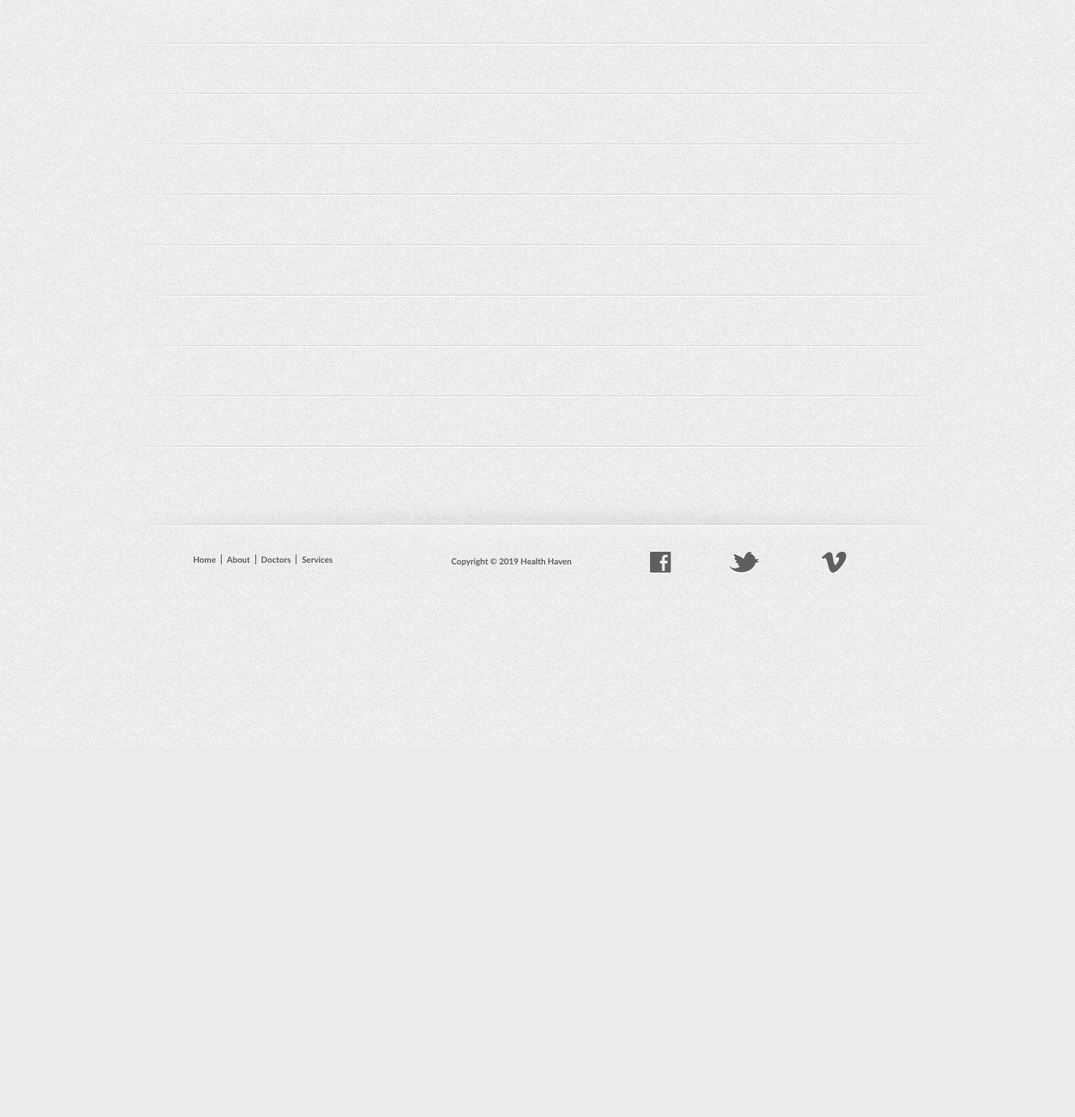
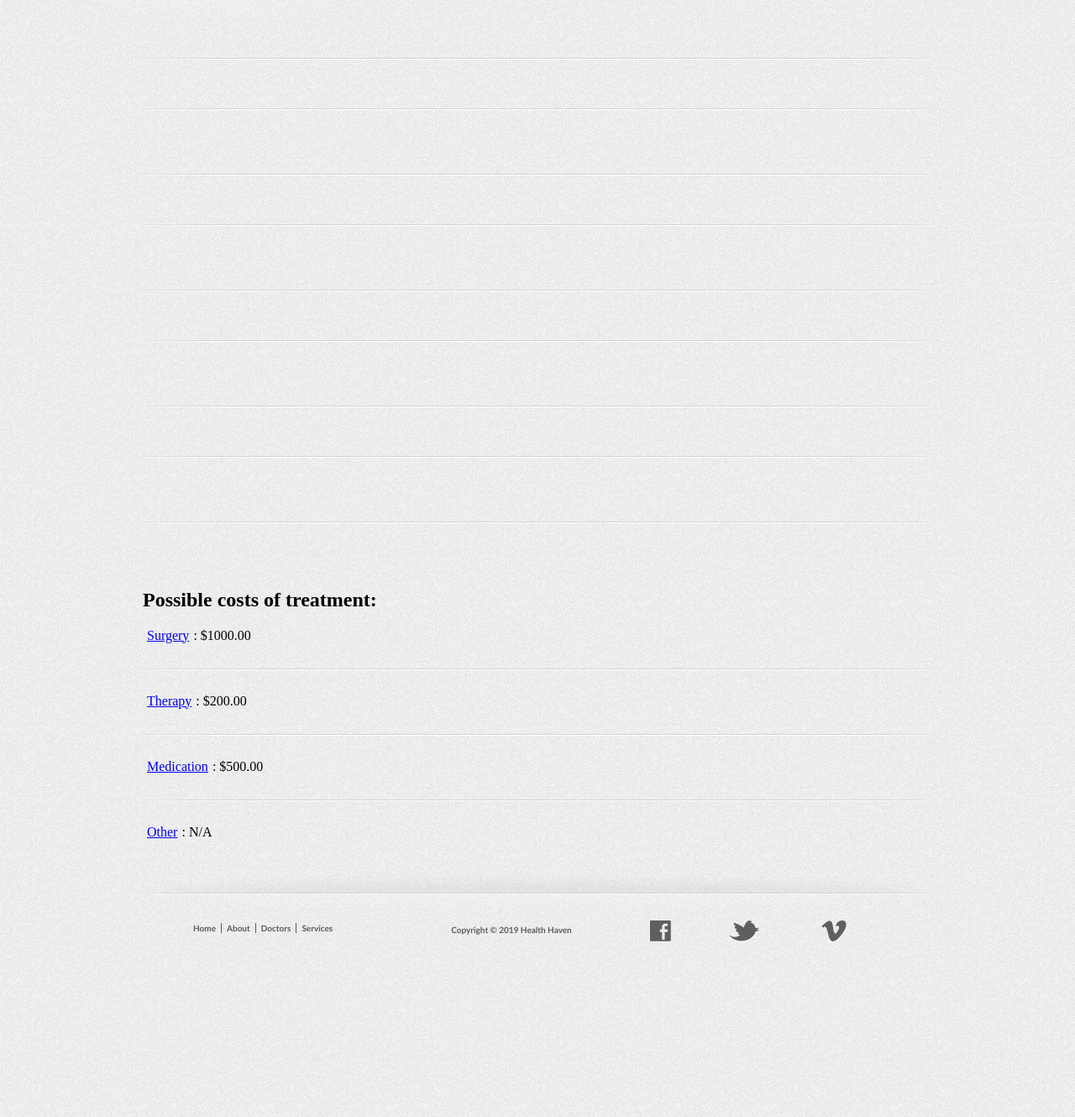
Before and after one commit to dharper998/HackBU-2019, a Flask app: page /search.html in a window 1280 px wide. Shown: the part 234-1564 px from the top of the page at 84% size. Before the commit the page ends 1120 px from the top, so only its background shows below. Run offline with Flask 2, Linux system fonts and the light colour scheme.

Commit message:
Added a second section to search.html

```diff
--- a/static/styles/style.css
+++ b/static/styles/style.css
@@ -224,6 +224,9 @@
 	background:url(../images/separator.jpg) no-repeat center top;
 	padding:30px 0;
 }
+.body ul li a{
+	padding: 5px;
+}
 .body ul li div.featured{
 	background:url(../images/interface.jpg) no-repeat 0 -68px;
 	width:281px;
--- a/templates/search.html
+++ b/templates/search.html
@@ -34,6 +34,13 @@
 					<li><a href="#">{{ title5 }}</a></li>
 					<li><small>{{ ab5 }}</small></li>
 				</ul>
+				<h2><b>Possible costs of treatment:</b></h2>
+				<ul id="treatments">
+					<li><a href="#">Surgery</a>: $1000.00</li>
+					<li><a href="#">Therapy</a>: $200.00</li>
+					<li><a href="#">Medication</a>: $500.00</li>
+					<li><a href="#">Other</a>: N/A</li>
+				</ul>
 			</div>
 			<div class="footer">
 				<ul>
```
